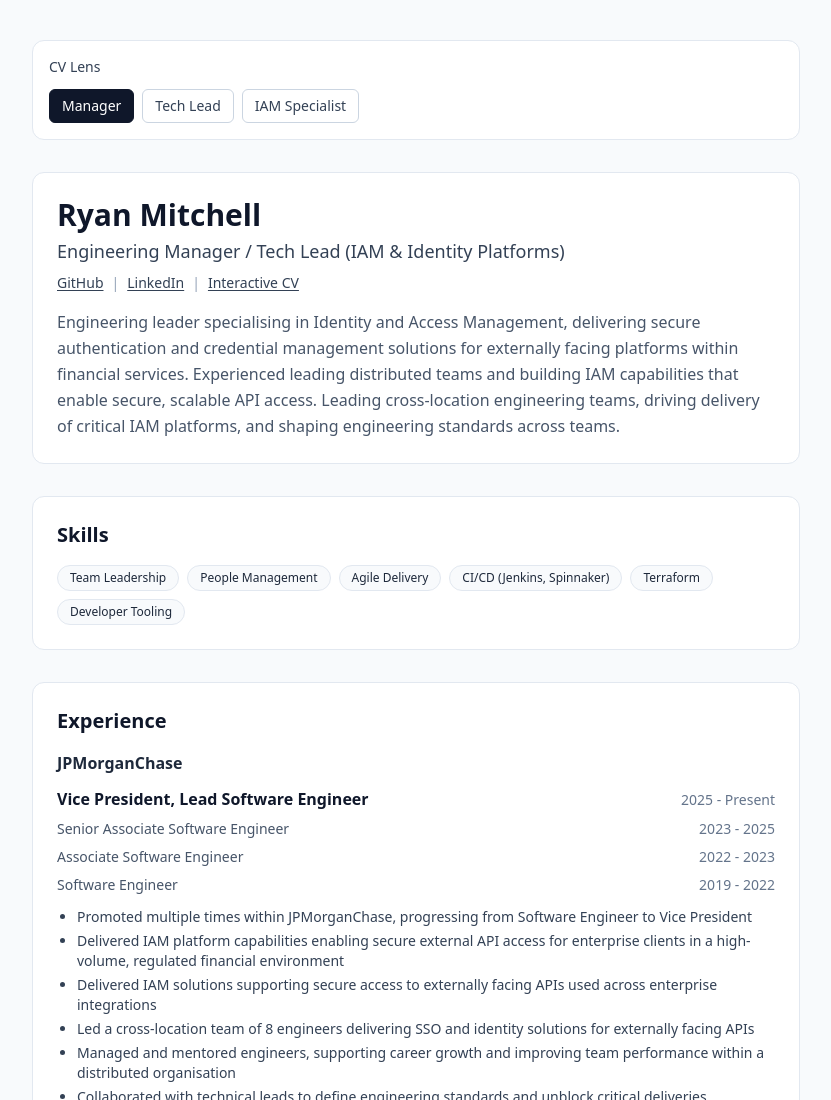
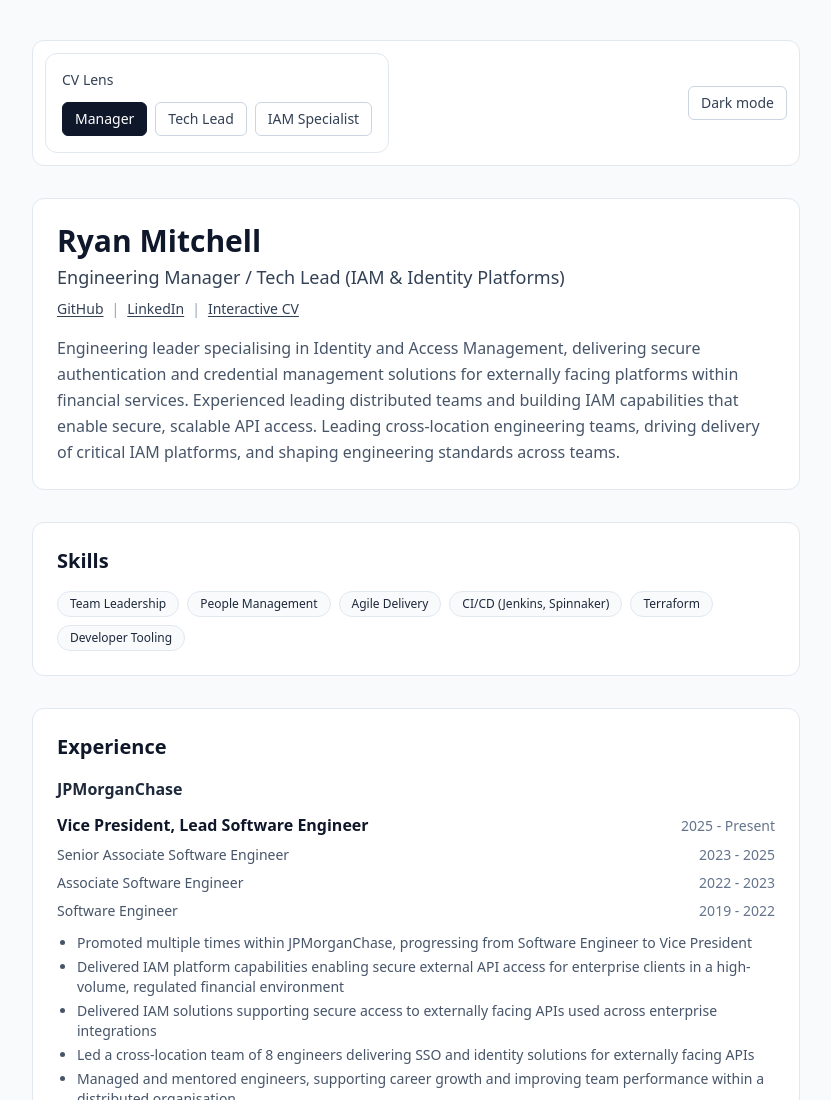
Before and after one commit to ryan-mitchell-code/cv, a React (Vite) app: page / in a window 1280 px wide. Shown: the top 1100 px of the page, without its empty margins (224-1055 px from the left). Built offline with nearby package versions, Linux system fonts and the light colour scheme.

Commit message:
cv-011 Added dark mode toggle. Device defaults.

```diff
--- a/index.html
+++ b/index.html
@@ -5,6 +5,13 @@
     <link rel="icon" type="image/svg+xml" href="/favicon.svg" />
     <meta name="viewport" content="width=device-width, initial-scale=1.0" />
     <title>cv</title>
+    <script>
+      try {
+        if (window.matchMedia("(prefers-color-scheme: dark)").matches) {
+          document.documentElement.classList.add("dark");
+        }
+      } catch (_) {}
+    </script>
   </head>
   <body>
     <div id="root"></div>
--- a/src/App.tsx
+++ b/src/App.tsx
@@ -3,16 +3,39 @@
 import { PublicationsSection } from "./sections/PublicationsSection";
 import { SkillsSection } from "./sections/SkillsSection";
 import { ModeSwitcher } from "./components/ModeSwitcher";
-import { useState } from "react";
+import { useEffect, useState } from "react";
 import type { CVMode } from "./types/mode";
 
 function App() {
   const [mode, setMode] = useState<CVMode>("manager");
+  const [isDark, setIsDark] = useState(() => {
+    if (typeof window === "undefined") {
+      return false;
+    }
+    return window.matchMedia("(prefers-color-scheme: dark)").matches;
+  });
+
+  useEffect(() => {
+    document.documentElement.classList.toggle("dark", isDark);
+  }, [isDark]);
 
   return (
-    <div className="min-h-screen bg-slate-50 py-10 px-4">
+    <div className="min-h-screen bg-slate-50 py-10 px-4 text-slate-900 dark:bg-slate-950 dark:text-slate-100 print:bg-white print:text-black">
       <div className="mx-auto max-w-3xl space-y-8">
-        <ModeSwitcher mode={mode} setMode={setMode} />
+        <div className="flex flex-wrap items-center justify-between gap-3 rounded-xl border border-slate-200 bg-white p-3 dark:border-slate-700 dark:bg-slate-800 print:hidden">
+          <ModeSwitcher mode={mode} setMode={setMode} />
+
+          <button
+            type="button"
+            onClick={() => setIsDark((d) => !d)}
+            className="rounded-md border px-3 py-1.5 text-sm font-medium transition
+      border-slate-300 bg-white text-slate-700 hover:bg-slate-100
+      dark:border-slate-600 dark:bg-slate-700 dark:text-slate-200 dark:hover:bg-slate-600"
+            aria-label={isDark ? "Use light theme" : "Use dark theme"}
+          >
+            {isDark ? "Light mode" : "Dark mode"}
+          </button>
+        </div>
 
         <ProfileSection mode={mode} />
         <SkillsSection mode={mode} />
--- a/src/components/ModeSwitcher.tsx
+++ b/src/components/ModeSwitcher.tsx
@@ -14,8 +14,10 @@
 
 export function ModeSwitcher({ mode, setMode }: ModeSwitcherProps) {
   return (
-    <div className="rounded-xl border border-slate-200 bg-white p-4 print:hidden">
-      <p className="text-sm font-medium text-slate-700">CV Lens</p>
+    <div className="rounded-xl border border-slate-200 bg-white p-4 print:hidden dark:border-slate-700 dark:bg-slate-900">
+      <p className="text-sm font-medium text-slate-700 dark:text-slate-300">
+        CV Lens
+      </p>
       <div className="mt-3 flex flex-wrap gap-2">
         {CV_MODES.map((item) => (
           <button
@@ -25,7 +27,7 @@
             className={`rounded-md border px-3 py-1.5 text-sm font-medium transition ${
               mode === item
                 ? "border-slate-900 bg-slate-900 text-white"
-                : "border-slate-300 bg-white text-slate-700 hover:bg-slate-100"
+                : "border-slate-300 bg-white text-slate-700 hover:bg-slate-100 dark:border-slate-600 dark:bg-slate-800 dark:text-slate-200 dark:hover:bg-slate-700"
             }`}
           >
             {labels[item]}
--- a/src/components/Section.tsx
+++ b/src/components/Section.tsx
@@ -9,11 +9,13 @@
 export function Section({ title, children, className }: SectionProps) {
   return (
     <section
-      className={`rounded-xl border border-slate-200 bg-white p-6 ${
+      className={`rounded-xl border border-slate-200 bg-white p-6 dark:border-slate-700 dark:bg-slate-900 ${
         className ?? ""
       }`}
     >
-      <h2 className="text-xl font-semibold text-slate-900">{title}</h2>
+      <h2 className="text-xl font-semibold text-slate-900 dark:text-slate-100">
+        {title}
+      </h2>
       <div className="mt-4">{children}</div>
     </section>
   );
--- a/src/sections/ExperienceSection.tsx
+++ b/src/sections/ExperienceSection.tsx
@@ -12,7 +12,7 @@
       <div className="space-y-6">
         {experiences.map((experience) => (
           <div key={experience.company} className="space-y-3 experience-item">
-            <p className="text-base font-semibold text-slate-800">
+            <p className="text-base font-semibold text-slate-800 dark:text-slate-300">
               {experience.company}
             </p>
 
@@ -25,20 +25,20 @@
                   <p
                     className={
                       index === 0
-                        ? "text-base font-semibold text-slate-900"
-                        : "text-sm text-slate-600"
+                        ? "text-base font-semibold text-slate-900 dark:text-slate-100"
+                        : "text-sm text-slate-600 dark:text-slate-400"
                     }
                   >
                     {role.title}
                   </p>
-                  <p className="text-sm text-slate-500">
+                  <p className="text-sm text-slate-500 dark:text-slate-400">
                     {role.start} - {role.end}
                   </p>
                 </div>
               ))}
             </div>
 
-            <ul className="list-disc space-y-1 pl-5 text-sm text-slate-700">
+            <ul className="list-disc space-y-1 pl-5 text-sm text-slate-600 dark:text-slate-400">
               {experience.achievements
                 .filter(
                   (achievement) =>
@@ -48,7 +48,7 @@
                   <li key={achievement.text}>{achievement.text}</li>
                 ))}
             </ul>
-            <div className="space-y-3 border-b border-slate-200 pb-4 last:border-none" />
+            <div className="space-y-3 border-b border-slate-200 pb-4 last:border-none dark:border-slate-700" />
           </div>
         ))}
       </div>
--- a/src/sections/ProfileSection.tsx
+++ b/src/sections/ProfileSection.tsx
@@ -12,10 +12,14 @@
     .join(" ");
 
   return (
-    <section className="rounded-xl border border-slate-200 bg-white p-6">
-      <h1 className="text-3xl font-bold text-slate-900">{profile.name}</h1>
-      <p className="mt-1 text-lg font-medium text-slate-700">{profile.title}</p>
-      <div className="mt-2 text-sm text-slate-700 print:text-black">
+    <section className="rounded-xl border border-slate-200 bg-white p-6 dark:border-slate-700 dark:bg-slate-900">
+      <h1 className="text-3xl font-bold text-slate-900 dark:text-slate-100">
+        {profile.name}
+      </h1>
+      <p className="mt-1 text-lg font-medium text-slate-700 dark:text-slate-300">
+        {profile.title}
+      </p>
+      <div className="mt-2 text-sm text-slate-700 print:text-black dark:text-slate-300">
         {profile.links.map((link, index) => (
           <span key={link.url} className="inline print:block">
             {index > 0 && (
@@ -32,13 +36,15 @@
             </a>
 
             {/* 👇 Show URL in print only */}
-            <span className="hidden print:inline text-xs text-slate-600 ml-1">
+            <span className="ml-1 hidden text-xs text-slate-600 print:inline dark:text-slate-500">
               ({link.url.replace("https://", "")})
             </span>
           </span>
         ))}
       </div>
-      <p className="mt-4 text-base leading-relaxed text-slate-600">{summary}</p>
+      <p className="mt-4 text-base leading-relaxed text-slate-600 dark:text-slate-400">
+        {summary}
+      </p>
     </section>
   );
 }
--- a/src/sections/PublicationsSection.tsx
+++ b/src/sections/PublicationsSection.tsx
@@ -7,24 +7,24 @@
       <div className="space-y-6">
         {publications.map((publication) => (
           <article key={publication.title} className="space-y-2">
-            <h3 className="text-base font-semibold leading-snug text-slate-900">
+            <h3 className="text-base font-semibold leading-snug text-slate-900 dark:text-slate-100">
               {publication.title}
             </h3>
-            <p className="text-sm leading-relaxed text-slate-600">
+            <p className="text-sm leading-relaxed text-slate-600 dark:text-slate-400">
               {publication.description}
             </p>
             {publication.link ? (
-              <p className="text-sm text-slate-700 print:text-black">
+              <p className="text-sm text-slate-700 print:text-black dark:text-slate-300">
                 <span className="inline print:block">
                   <a
                     href={publication.link.url}
                     target="_blank"
                     rel="noreferrer"
-                    className="underline underline-offset-2 hover:text-slate-900"
+                    className="underline underline-offset-2 hover:text-slate-900 dark:hover:text-slate-100"
                   >
                     {publication.link.label}
                   </a>
-                  <span className="ml-1 hidden text-xs text-slate-600 print:inline">
+                  <span className="ml-1 hidden text-xs text-slate-600 print:inline dark:text-slate-500">
                     ({publication.link.url.replace("https://", "")})
                   </span>
                 </span>
--- a/src/sections/SkillsSection.tsx
+++ b/src/sections/SkillsSection.tsx
@@ -15,7 +15,7 @@
           .map((skill) => (
           <span
             key={skill.name}
-            className="rounded-full border border-slate-200 bg-slate-50 px-3 py-1 text-xs font-medium text-slate-800"
+            className="rounded-full border border-slate-200 bg-slate-50 px-3 py-1 text-xs font-medium text-slate-800 dark:border-slate-600 dark:bg-slate-800 dark:text-slate-200"
           >
             {skill.name}
           </span>
--- a/tailwind.config.js
+++ b/tailwind.config.js
@@ -1,4 +1,5 @@
 export default {
+  darkMode: "class",
   content: ["./index.html", "./src/**/*.{js,ts,jsx,tsx}"],
   theme: {
     extend: {},
```
Also changed, not shown: ai/rules.md (+3 -0 lines).
